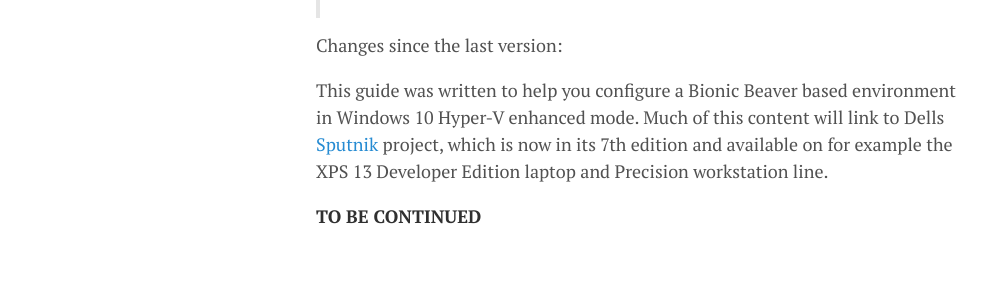
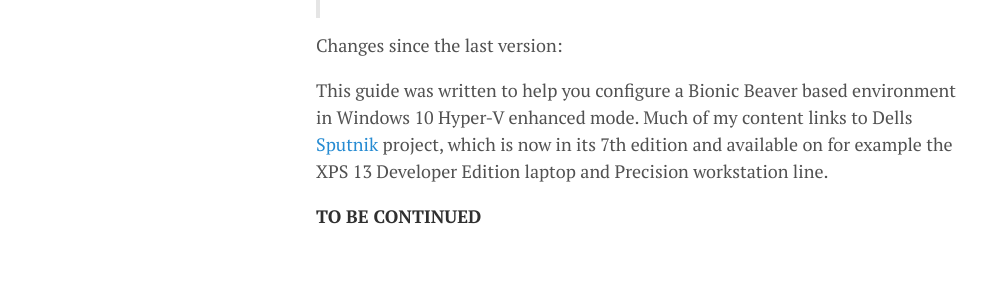
Before and after one commit to lgeurts/lgeurts.github.io, a Jekyll site: the page built from _posts/2019-03-19-ubuntu-setup-notes-for-hyper-v-on-windows-10.md, in a window 1280 px wide. Shown: the part 605-905 px from the top of the page, without its empty margins (0-987 px from the left). Built offline with Jekyll 4.4.1, drawn with Linux system fonts in a browser that asks for light colours; nearby versions of some CDN libraries; comment, search, counter and statistics services are not loaded.

Commit message:
Update 2019-03-19-ubuntu-setup-notes-for-hyper-v-on-windows-10.md

```diff
--- a/_posts/2019-03-19-ubuntu-setup-notes-for-hyper-v-on-windows-10.md
+++ b/_posts/2019-03-19-ubuntu-setup-notes-for-hyper-v-on-windows-10.md
@@ -18,6 +18,6 @@
 Changes since the last version:
 
 This guide was written to help you configure a Bionic Beaver based environment in Windows 10 Hyper-V enhanced mode.
-Much of this content will link to Dells [Sputnik](https://bartongeorge.io/2018/11/29/sputnik-turns-6-presenting-the-folks-behind-it/) project, which is now in its 7th edition and available on for example the XPS 13 Developer Edition laptop and Precision workstation line.
+Much of my content links to Dells [Sputnik](https://bartongeorge.io/2018/11/29/sputnik-turns-6-presenting-the-folks-behind-it/) project, which is now in its 7th edition and available on for example the XPS 13 Developer Edition laptop and Precision workstation line.
 
 **TO BE CONTINUED**
```
